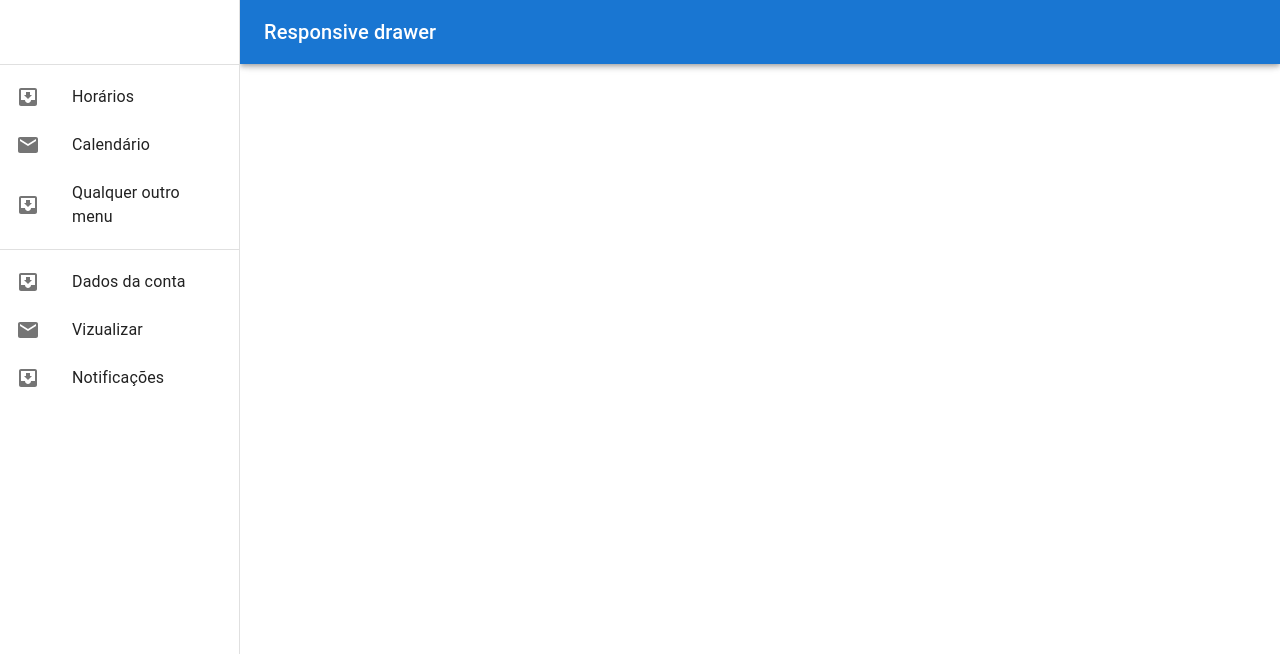
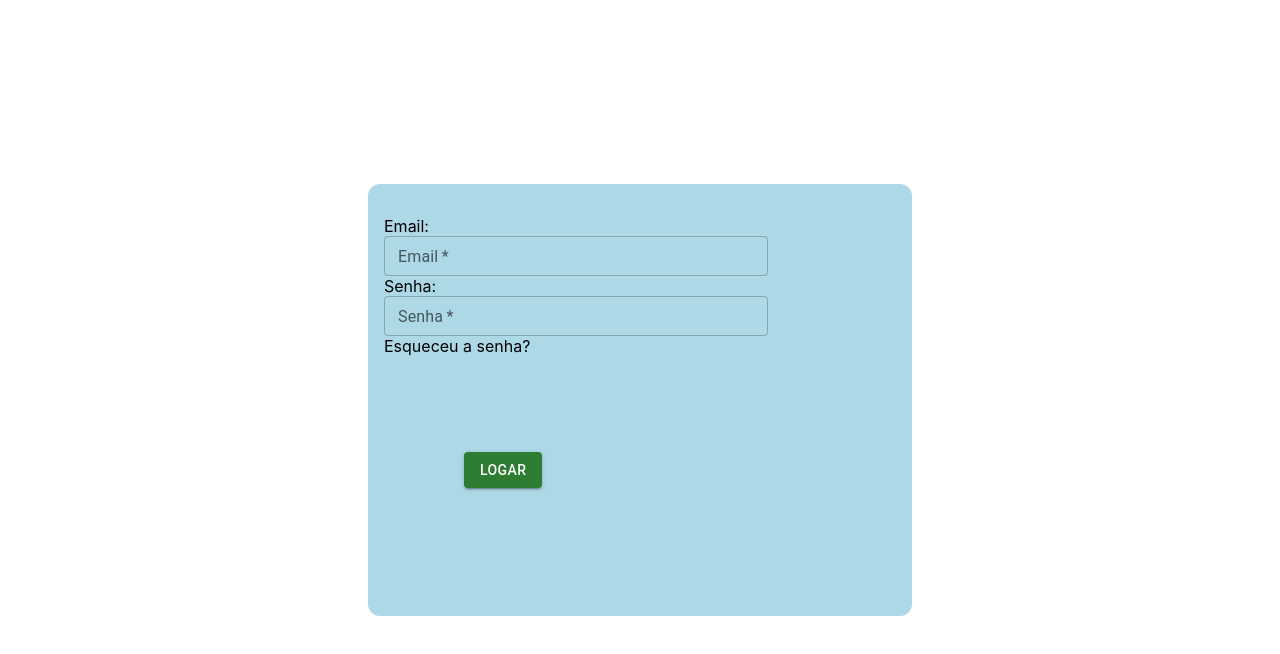
Before and after one commit to DinoHunter13000/novo-projeto-react, a React (Create React App) app: page / in a window 1280 px wide. Shown: the top 654 px of the page. Built offline with nearby package versions, Linux system fonts and the light colour scheme.

Commit message:
mudei tudo, ainda tô configurando

```diff
--- a/src/config/routes.tsx
+++ b/src/config/routes.tsx
@@ -16,18 +16,17 @@ const routes = [
     path: "contato/:contatoId",
     element: <Contato/>
   },
-  {
-    path: "home",
-    element: <Home/>
-  }
 ]
 
 const router = createBrowserRouter(
   createRoutesFromElements(
     (routes.map((route, index) => {
       return (
-        <Route path="/" element={<Root/>}>
+        <Route>
+          <Route path="/" element={<Home/>}> </Route>
+        <Route path="/admin/" element={<Root/>}>
           <Route path={route.path} element={route.element} />
+        </Route>
         </Route>
       )
     }))
--- a/src/pages/drawer.tsx
+++ b/src/pages/drawer.tsx
@@ -142,7 +142,7 @@ export default function ResponsiveDrawer(props: Props) {
       </Box>
       <Box
         component="main"
-        sx={{ flexGrow: 1, p: 3, width: { sm: `calc(100% - ${drawerWidth}px)` } }}
+        sx={{ flexGrow: 1, p: 3, width: "100%" }}
       >
         <Toolbar />
         {children}
--- a/src/pages/home.tsx
+++ b/src/pages/home.tsx
@@ -1,20 +1,20 @@
 import { useParams } from "react-router-dom";
 import Button from '@mui/material/Button';
-import * as React from 'react';
-import Box from '@mui/material/Box';
 import TextField from '@mui/material/TextField';
+import '../style/estilos.css'
 
 const Home = () => {
   let { contatoId } = useParams();
   return (
     <>
     <main>
-      <div className="caixa_de_login">
+      <div className="login">
           <label htmlFor="Email">Email: </label>
-          <TextField id="outlined-basic" label="Email" variant="outlined" required type="email" name="email" itemID="email" size="small"/>
+          <TextField id="outlined-basic" label="Email" variant="outlined" required type="email" name="email" itemID="email" size="small" className="input_email"/>
           <label htmlFor="Senha">Senha: </label>
-          <TextField id="outlined-basic" label="Senha" variant="outlined" required type="email" name="email" itemID="email" size="small"/>
-          <Button variant="contained" color="success">Logar</Button>
+          <TextField id="outlined-basic" label="Senha" variant="outlined" required type="password" name="password" itemID="password" size="small" className="input_senha"/>
+          <label>Esqueceu a senha? </label>
+          <div className="botao"><Button variant="contained" color="success">Logar</Button></div>
       </div>
     </main>
     </>
--- /dev/null
+++ b/src/style/estilos.css
@@ -0,0 +1,41 @@
+.botao {
+    width: 25%;
+    margin: 1em 0;
+    border-radius: 24px;
+    padding: 5rem;
+    display: flex;
+}
+main {
+    width: 100%;
+    height: 100vh;
+    display: flex;
+    justify-content: center;
+    align-items: center
+}
+.login {
+    flex-direction: column;
+    display: flex;
+    background-color: lightBlue;
+    padding: 1em;
+    border-radius: 12px;
+    width: 40%;
+    height: 50vh;
+    justify-content: center;
+
+}
+.input_email {
+    width: 75%;
+    height: auto;
+    margin: 1em 0;
+    border-radius: 24px;
+    display: flex;
+    padding: 1em;
+}
+.input_senha {
+    width: 75%;
+    height: auto;
+    margin: 1em 0;
+    border-radius: 24px;
+    display: flex;
+    padding: 1em;
+}
```
